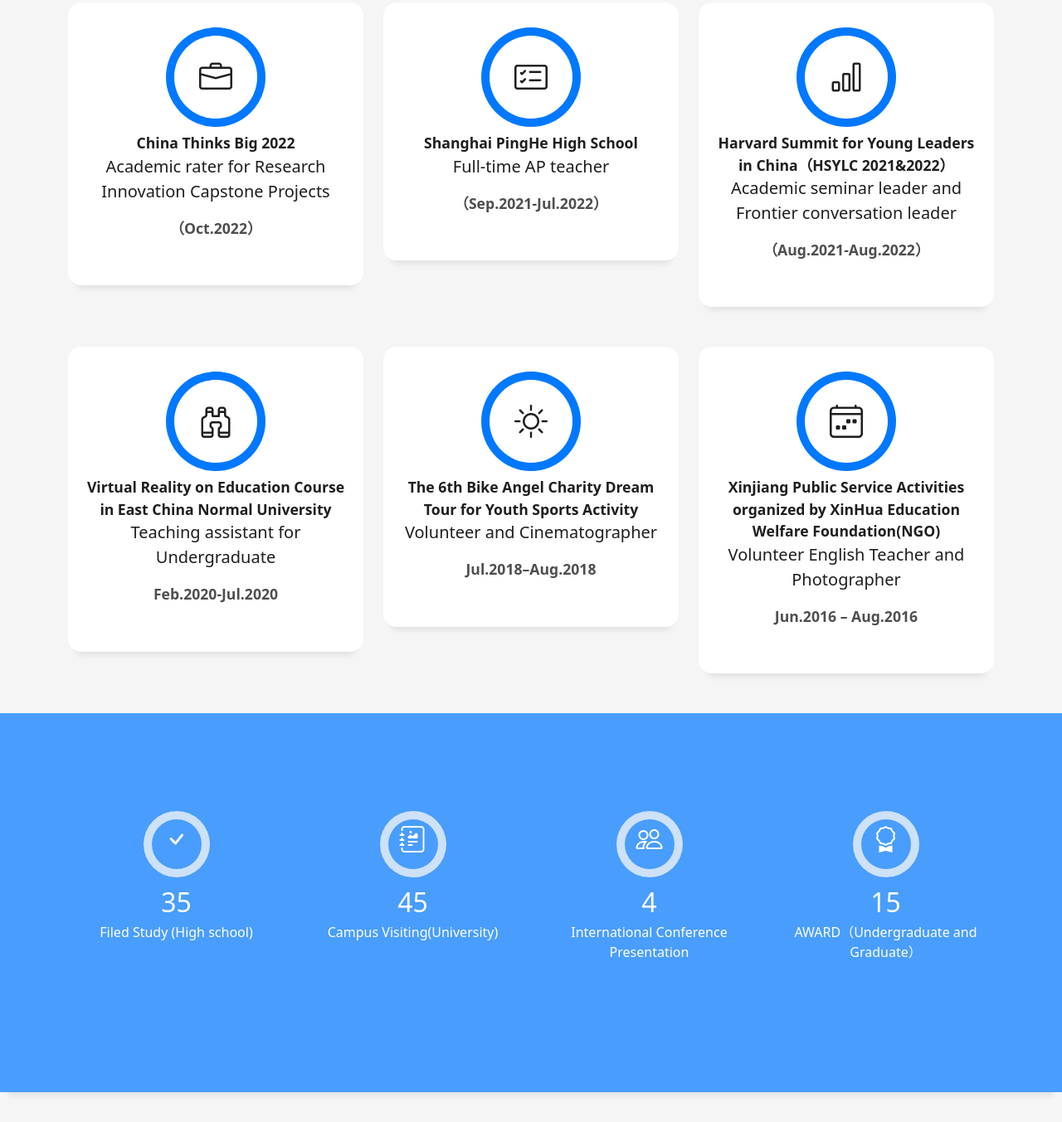
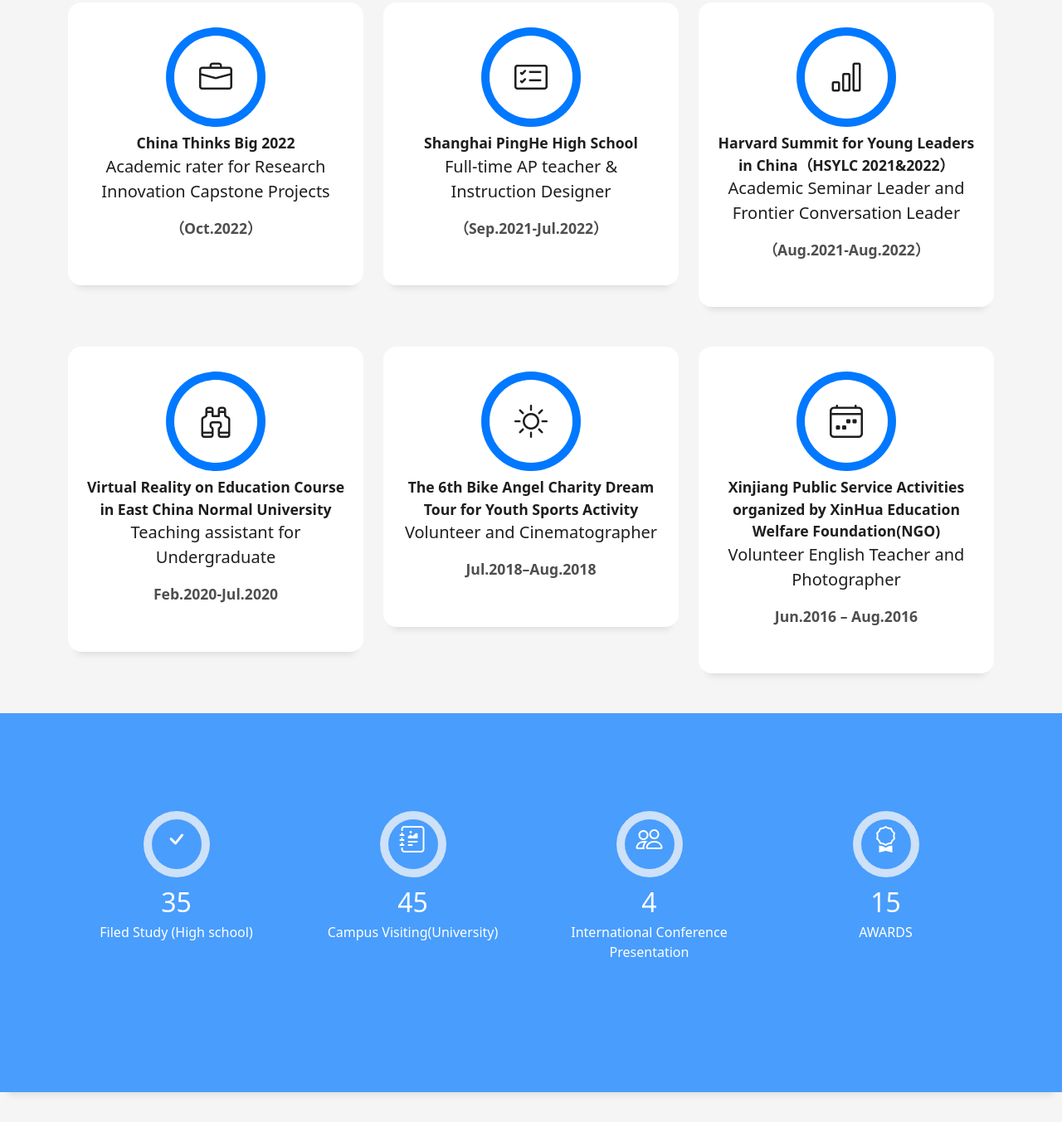
Before and after one commit to Jingwen-Shan/Jingwen-Shan.github.io, a plain HTML site: page index.html in a window 1280 px wide. Shown: the part 3427-4780 px from the top of the page at 83% size. Drawn offline with Linux system fonts and the light colour scheme.

Commit message:
Update index.html

```diff
--- a/index.html
+++ b/index.html
@@ -190,7 +190,7 @@
               <div class="work-content">
                 <div class="row">
                   <div class="col-sm-15">
-                    <h2 class="w-title">Open Education Research at Harvard Gutman Library</h2>
+                    <h2 class="w-title">Harvard Gutman Library-Open Education Research</h2>
                     <div class="w-more">
                      <span class="w-ctegory"> User Research Intern(Supervisor:Quetzalli Barrientos)</span></span>  <span class="w-date"> <p class="lead">Jul. 2022- Dec. 2022</span>
                     </div>
@@ -364,7 +364,7 @@
               <div class="service-content">
                 <span class="title-s">Shanghai PingHe High School</h2>
 
-                  <p class="lead">Full-time AP teacher <p class="s-description text-center">（Sep.2021-Jul.2022）
+                  <p class="lead">Full-time AP teacher & Instruction Designer <p class="s-description text-center">（Sep.2021-Jul.2022）
                 </p>
               </div>
             </div>
@@ -377,7 +377,7 @@
               <div class="service-content">
                 <span class="title-s">Harvard Summit for Young Leaders in China（HSYLC 2021&2022）</h2>
               <p class="lead">
-                 Academic seminar leader and Frontier conversation leader
+                 Academic Seminar Leader and Frontier Conversation Leader
                      <p class="s-description text-center"> （Aug.2021-Aug.2022）
                 </p>
               </div>
@@ -476,7 +476,7 @@
               </div>
               <div class="counter-num">
                 <p data-purecounter-start="0" data-purecounter-end="15" data-purecounter-duration="1" class="counter purecounter"></p>
-                <span class="counter-text">AWARD（Undergraduate and Graduate）</span>
+                <span class="counter-text">AWARDS</span>
               </div>
             </div>
           </div>
@@ -610,6 +610,7 @@
               </h3>
               <p class="subtitle-a">
               <p class="lead"> Massachusetts Institute of Technology Human Research Investigators Certificate (Record ID: 52192079)
+              <p class="lead"> IBDP Teacher Certificate (IBO International Baccalaureate Organization)
                <p class="lead">Cambridge Business English Certificate Vantage
                <p class="lead">Psychological Counseling Certificate Band 3 in China
                <p class="lead">Computer Science Teacher Certification of High School in China
```
